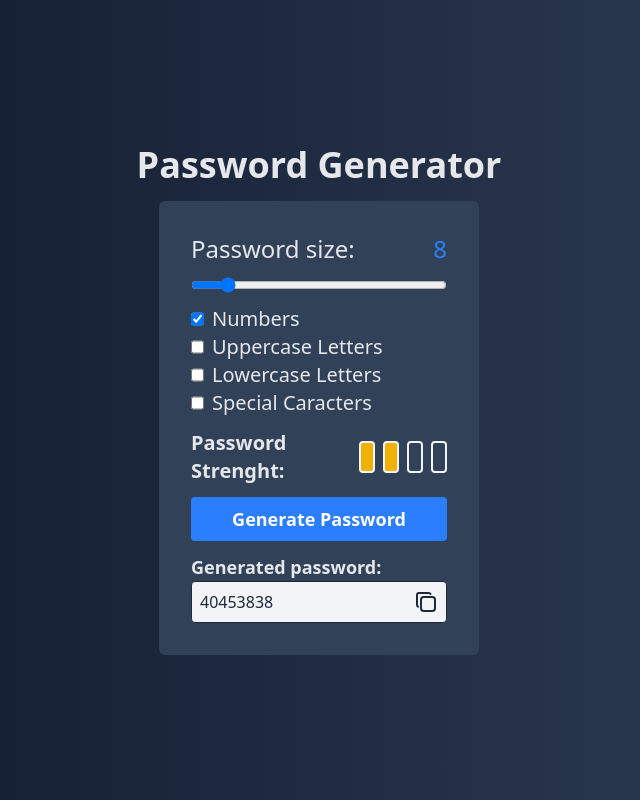
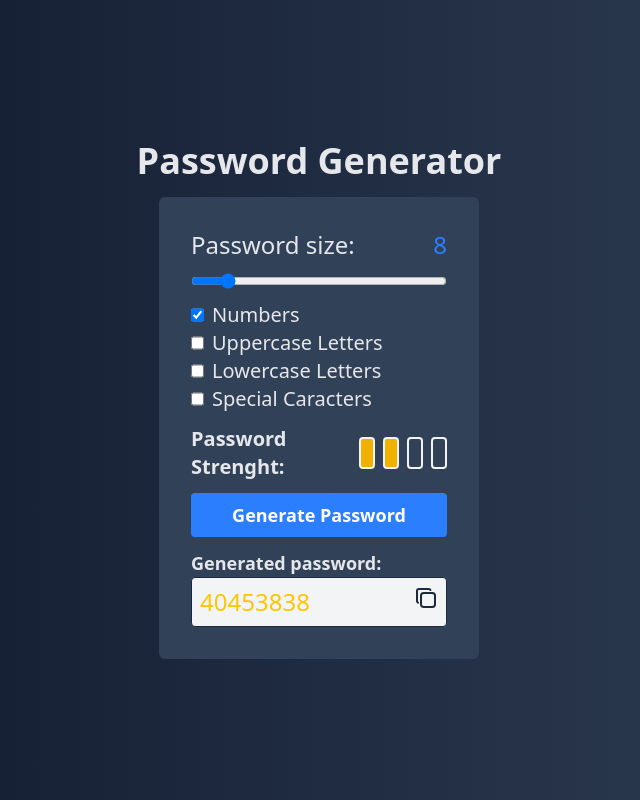
Before and after one commit to MateusPedrosoSilva/password-generator, a Next.js app: page / in a window 1280 px wide. Both pictures are taken after a click on the button "Generate Password". Shown: the whole page, without its empty margins (321-961 px from the left). Built offline with nearby package versions, Linux system fonts and the light colour scheme.

Commit message:
feat: add colors for the caracters

```diff
--- a/src/app/components/ShowPassword.tsx
+++ b/src/app/components/ShowPassword.tsx
@@ -1,8 +1,10 @@
+/* eslint-disable react/jsx-key */
 /* eslint-disable react/display-name */
 /* eslint-disable import/no-anonymous-default-export */
 
 import { IconCopy } from "@tabler/icons-react";
 import { useState } from "react";
+import { CARACTER_COLORS } from "../constants/caractersConfig";
 
 interface ShowPasswordProps {
   password: string;
@@ -14,7 +16,6 @@ export default function (props: ShowPasswordProps) {
 
   const copyPassword = () => {
     if (!props.password) return;
-
     navigator.clipboard.writeText(props.password);
     setCopyPopup(true);
     setTimeout(() => setCopyPopup(false), 1500);
@@ -29,7 +30,31 @@ export default function (props: ShowPasswordProps) {
         <>
           <span className="font-bold text-lg">Generated password: </span>
           <div className="flex justify-between p-2 border rounded bg-gray-100 text-slate-800">
-            {props.password}
+            <div className=" flex text-2xl">
+              {props.password.split("").map((char) => {
+                if (/[a-z]/.test(char))
+                  return (
+                    <span className={`${CARACTER_COLORS.lowercase}`}>
+                      {char}
+                    </span>
+                  );
+                if (/[A-Z]/.test(char))
+                  return (
+                    <span className={`${CARACTER_COLORS.uppercase}`}>
+                      {char}
+                    </span>
+                  );
+                if (/[0-9]/.test(char))
+                  return (
+                    <span className={`${CARACTER_COLORS.numbers}`}>{char}</span>
+                  );
+                if (/[\W_]/.test(char))
+                  return (
+                    <span className={`${CARACTER_COLORS.symbols}`}>{char}</span>
+                  );
+                return char;
+              })}
+            </div>
             <IconCopy
               className="hover:text-blue-500 cursor-pointer"
               onClick={copyPassword}
--- a/src/app/constants/caractersConfig.ts
+++ b/src/app/constants/caractersConfig.ts
@@ -5,7 +5,8 @@ export const CARACTER_TYPES = {
   special: "!@#$%^&*-+=",
 };
 
-export const CARACTER_COLORS: Record<string, string> = {
+// export const CARACTER_COLORS: Record<string, string> = {
+export const CARACTER_COLORS = {
   lowercase: "text-blue-400",
   uppercase: "text-green-400",
   numbers: "text-yellow-400",
```
